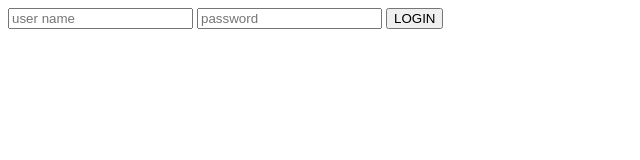
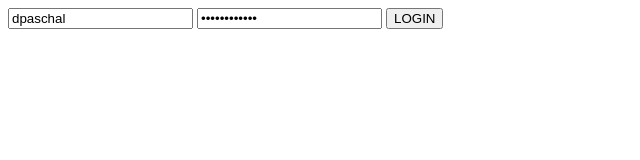
Before and after one commit to dpaschal-lf/1018_userauth, a plain HTML site: page documentroot/login.html in a window 1280 px wide. Shown: the full height of the page, 0-640 px from the left. Drawn offline with nearby package versions, Linux system fonts and the light colour scheme.

Commit message:
added default values for form

```diff
--- a/documentroot/login.html
+++ b/documentroot/login.html
@@ -8,8 +8,8 @@
 </head>
 <body>
 	<form>
-		<input type="text" name="username" placeholder="user name">
-		<input type="password" name="password" placeholder="password">
+		<input type="text" name="username" placeholder="user name" value="dpaschal">
+		<input type="password" name="password" placeholder="password" value="fluffykitten">
 		<button type="button">LOGIN</button>
 	</form>
 </body>
```
